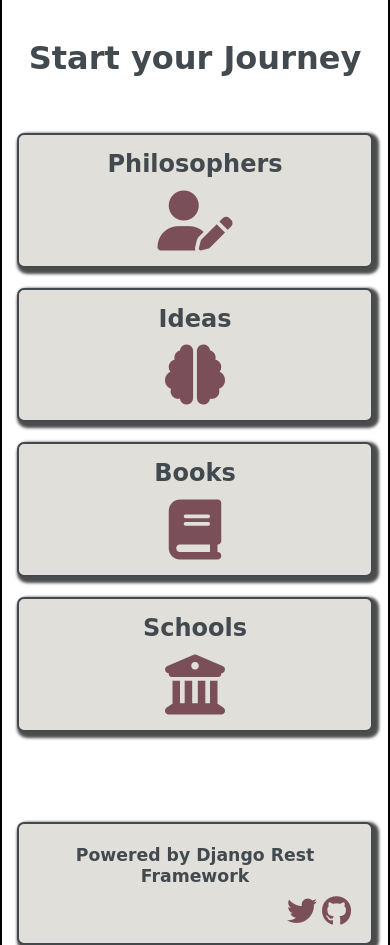
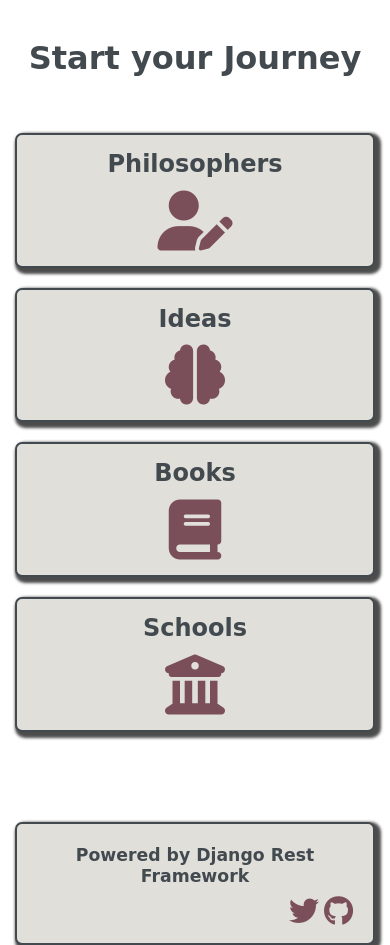
Before and after one commit to the-akira/PhilosophyAPI, a Django app: page / in a window 390 px wide. Shown: the part 581-1526 px from the top of the page. Run offline with Django 3.2, Linux system fonts and the light colour scheme; parts of the project's set-up code (start-up, migrations or seed data) failed here and were passed over; some libraries are stand-ins or nearby versions; some web fonts are replaced.

Commit message:
Ajuste no Estilo

```diff
--- a/philosophyapi/static/style.css
+++ b/philosophyapi/static/style.css
@@ -250,6 +250,13 @@ code {
   font-size: 18px;
 }
 
+@media only screen and (max-width: 575px) {
+  .container {
+    border-right: none;
+    border-left: none;
+  }
+}
+
 @media only screen and (max-width: 640px) {
   .container {
     width: 100%;
```
